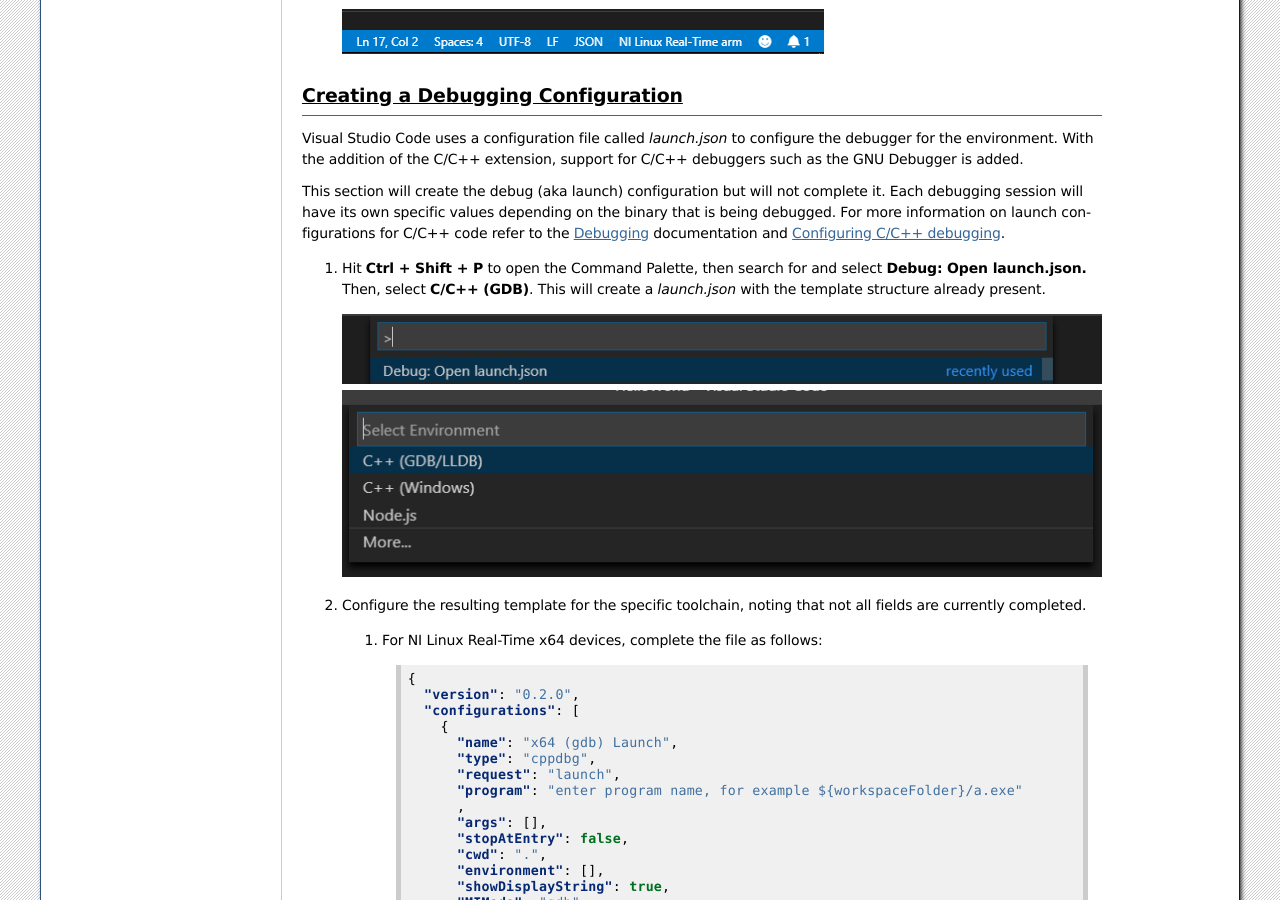
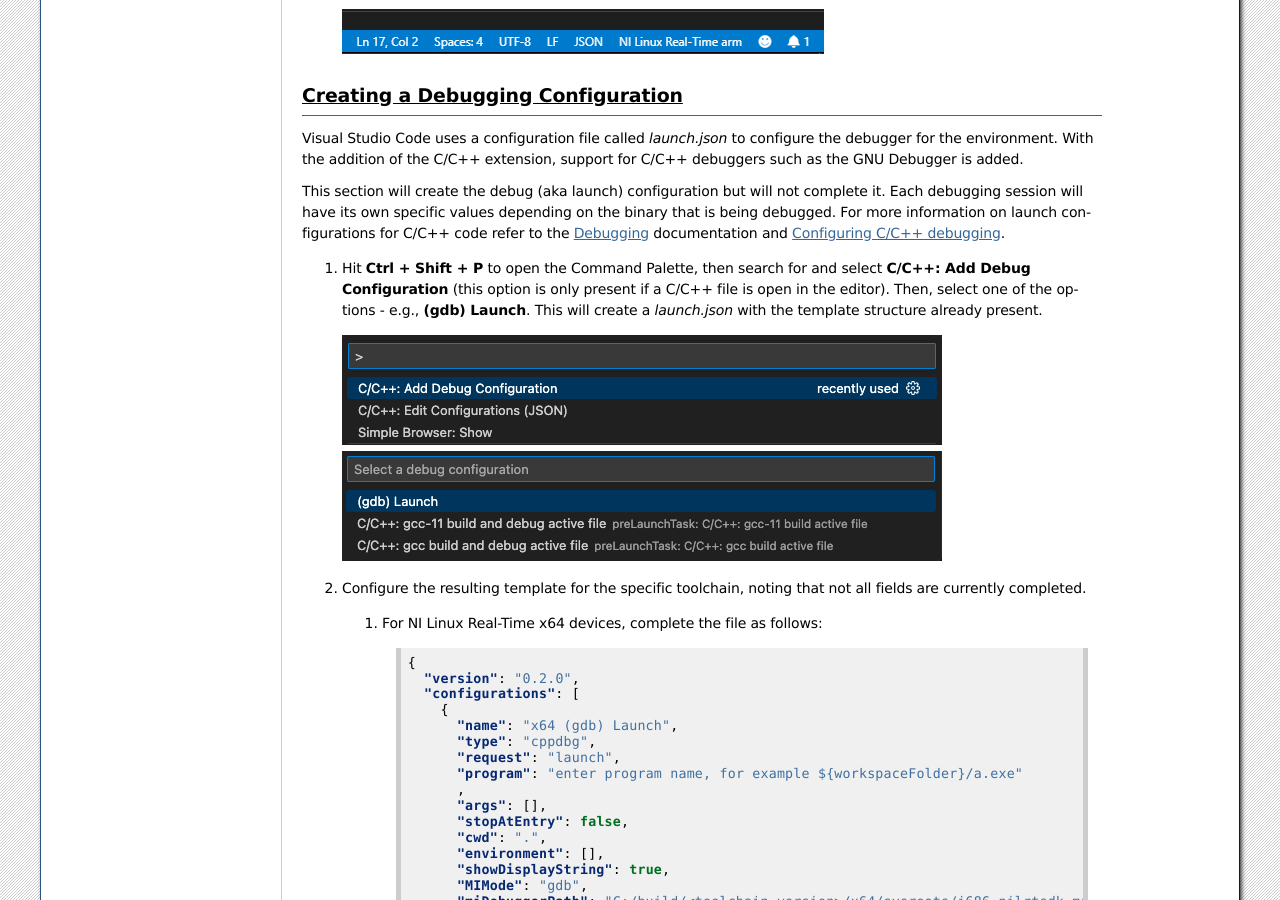
Before and after one commit to ni/nilrt-docs, a Sphinx documentation site: the page built from docs/source/cross_compile/config_vs_code.rst, in a window 1280 px wide and 900 px high, scrolled down 5029 px. Built offline with Sphinx 7.4.7, drawn with Linux system fonts in a browser that asks for light colours.

Commit message:
cross_compile: Update debug configuration
Update debug configuration for latest Visual Studio Code.

Signed-off-by: Chaitanya Vadrevu <chaitanya.vadrevu@ni.com>

```diff
--- a/docs/source/cross_compile/config_vs_code.rst
+++ b/docs/source/cross_compile/config_vs_code.rst
@@ -264,9 +264,10 @@
 debugging <https://code.visualstudio.com/docs/cpp/launch-json-reference>`__.
 
 1. | Hit **Ctrl + Shift + P** to open the Command Palette, then search
-     for and select **Debug: Open launch.json.** Then, select **C/C++
-     (GDB)**. This will create a *launch.json* with the template
-     structure already present.
+     for and select **C/C++: Add Debug Configuration** (this option is
+     only present if a C/C++ file is open in the editor). Then, select one of
+     the options - e.g., **(gdb) Launch**. This will create a *launch.json*
+     with the template structure already present.
 
    .. image:: media/config_vscode/image12.png
 
```
Also changed, not shown: docs/source/cross_compile/media/config_vscode/image12.png, docs/source/cross_compile/media/config_vscode/image13.png.
